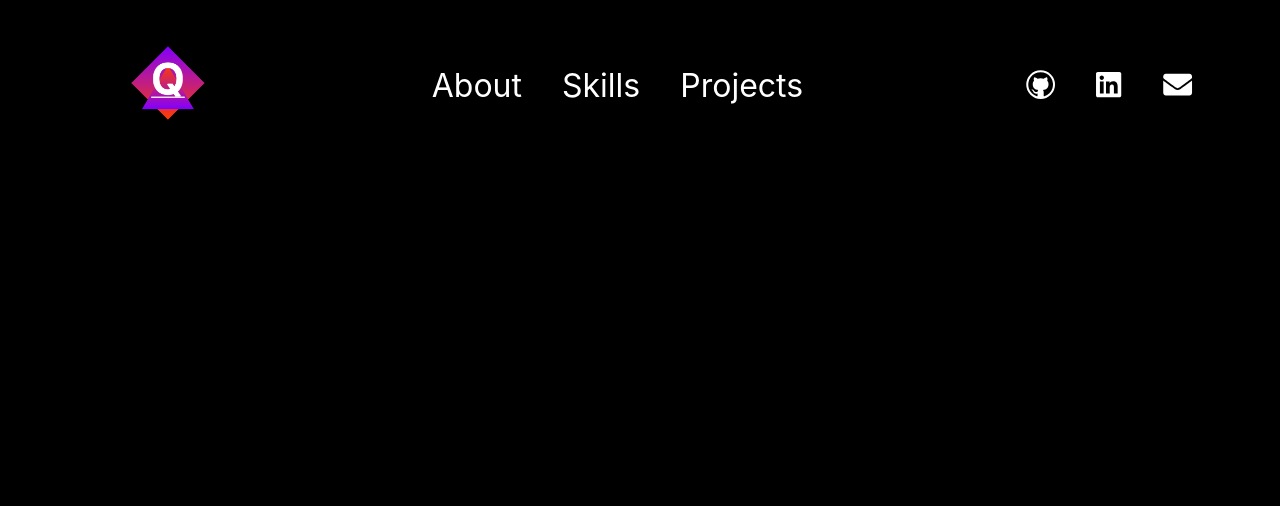
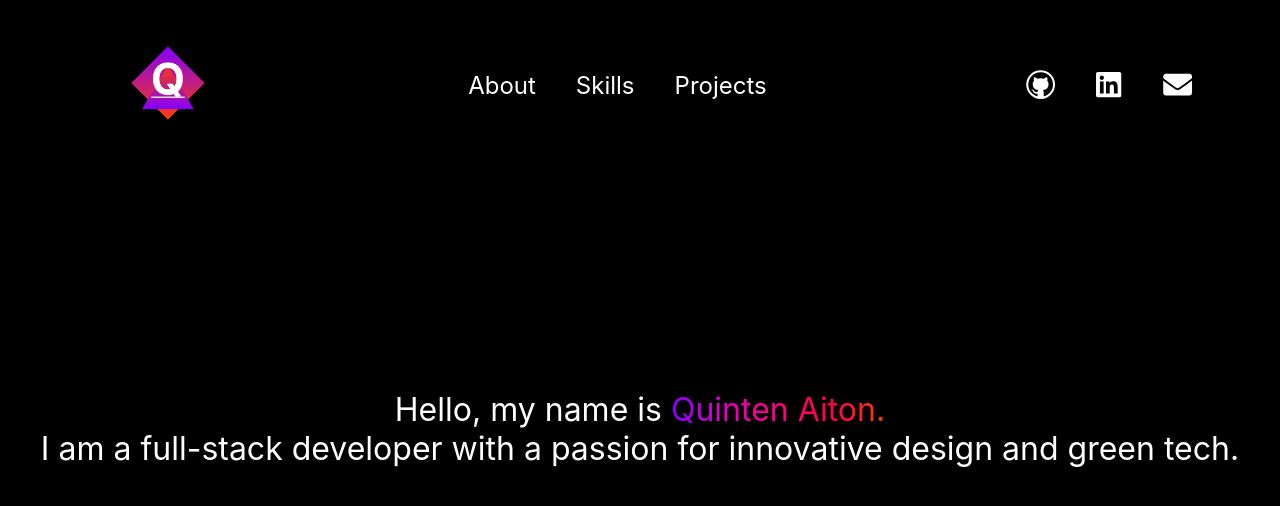
Before and after one commit to QuinAiton/PersonalPortfolio, a Next.js app: page / in a window 1280 px wide. Shown: the top 506 px of the page. Built offline with nearby package versions, Linux system fonts and the light colour scheme.

Commit message:
Adds Header Component And Spin Effect on Emblem

```diff
--- /dev/null
+++ b/components/Header.js
@@ -0,0 +1,14 @@
+import React from 'react';
+import HeaderStyles from '../styles/Header.module.scss';
+const Header = () => {
+  return (
+    <div className={HeaderStyles.container}>
+      <p className={HeaderStyles.content}>
+        Hello, my name is <span>Quinten Aiton.</span> <br />I am a full-stack
+        developer with a passion for innovative design and green tech.
+      </p>
+    </div>
+  );
+};
+
+export default Header;
--- a/components/Nav.js
+++ b/components/Nav.js
@@ -7,7 +7,13 @@ const Nav = () => {
   return (
     <div className={NavStyles.container}>
       <ul className={NavStyles.items}>
-        <Image src='/logo.png' alt='logo' height={130} width={130} />
+        <Image
+          className={NavStyles.image}
+          src='/logo.png'
+          alt='logo'
+          height={130}
+          width={130}
+        />
         <div className={NavStyles.links}>
           <li>
             <a>About</a>
--- a/pages/index.js
+++ b/pages/index.js
@@ -1,9 +1,11 @@
 import Main from '../styles/Home.module.scss';
 import Nav from '../components/Nav';
+import Header from '../components/Header';
 const Index = () => {
   return (
     <div className={Main.container}>
-      <Nav />
+      <Nav className={Main.nav} />
+      <Header className={Main.header} />
     </div>
   );
 };
--- /dev/null
+++ b/styles/Header.module.scss
@@ -0,0 +1,26 @@
+.container {
+  min-height: 100vh;
+  margin-top: 30vh;
+  display: flex;
+  justify-content: center;
+  align-items: center;
+  text-align: center;
+  .content {
+    color: #fff;
+    font-size: 2em;
+    margin: auto auto;
+    height: 100vh;
+    span {
+      background-image: linear-gradient(
+        to right,
+        #8400ff,
+        #e400c1,
+        #ff0080,
+        #ff0047,
+        #ff3d07
+      );
+      -webkit-background-clip: text;
+      -webkit-text-fill-color: transparent;
+    }
+  }
+}
--- a/styles/Home.module.scss
+++ b/styles/Home.module.scss
@@ -1,3 +1,8 @@
+.container {
+  display: flex;
+  flex-direction: column;
+}
+
 @media (max-width: 600px) {
   .grid {
     width: 100%;
--- a/styles/Nav.module.scss
+++ b/styles/Nav.module.scss
@@ -22,7 +22,7 @@
   }
 
   .links a {
-    font-size: 2em;
+    font-size: 1.5em;
     margin: 5px;
     text-decoration: none;
     -webkit-background-clip: text;
@@ -75,4 +75,12 @@
     padding-top: 0.1em;
     padding-left: 0.04em;
   }
+
+  .image {
+    transition: transform 500ms ease;
+  }
+
+  .image:hover {
+    transform: rotate(-45deg);
+  }
 }
```
